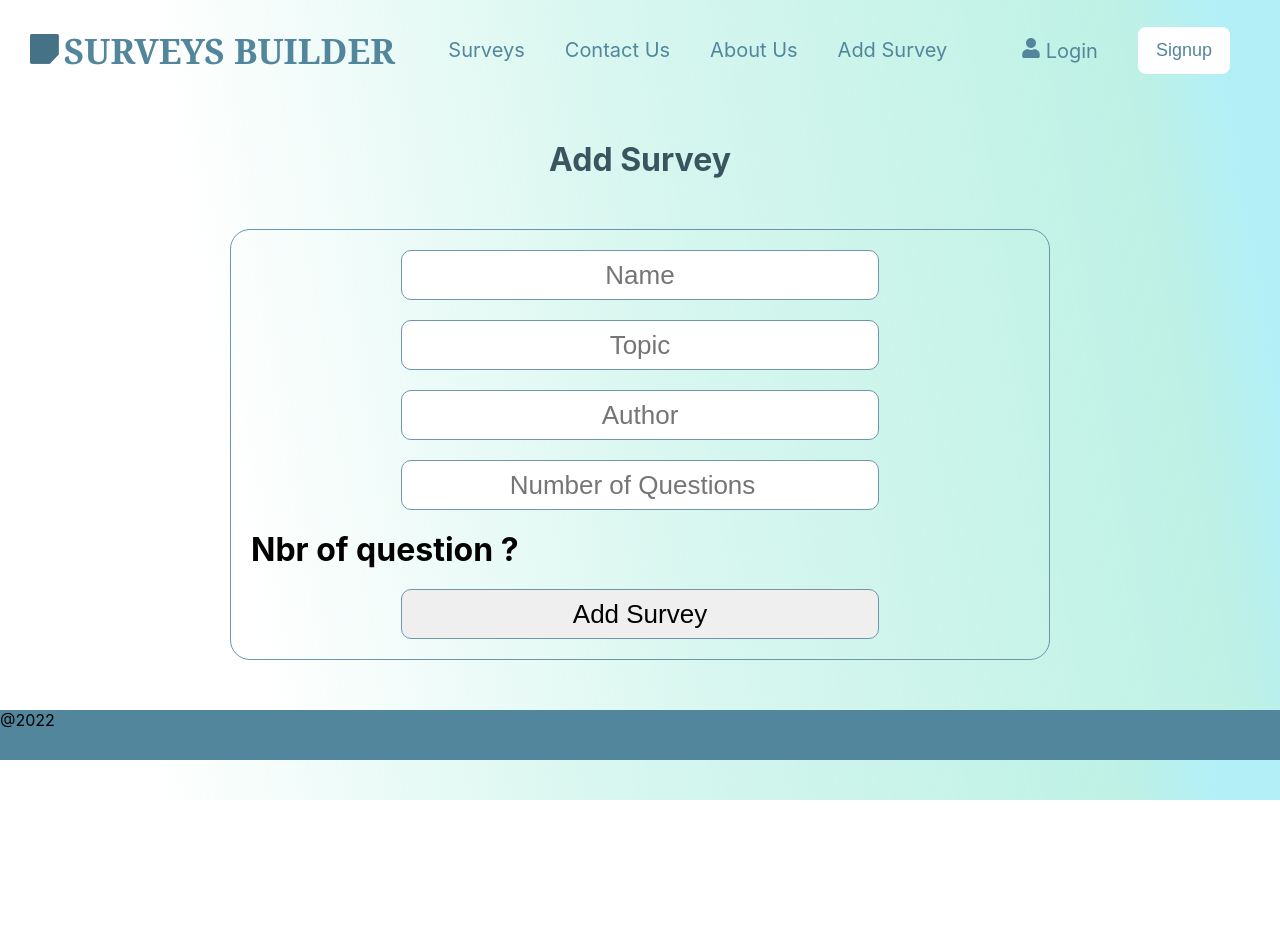
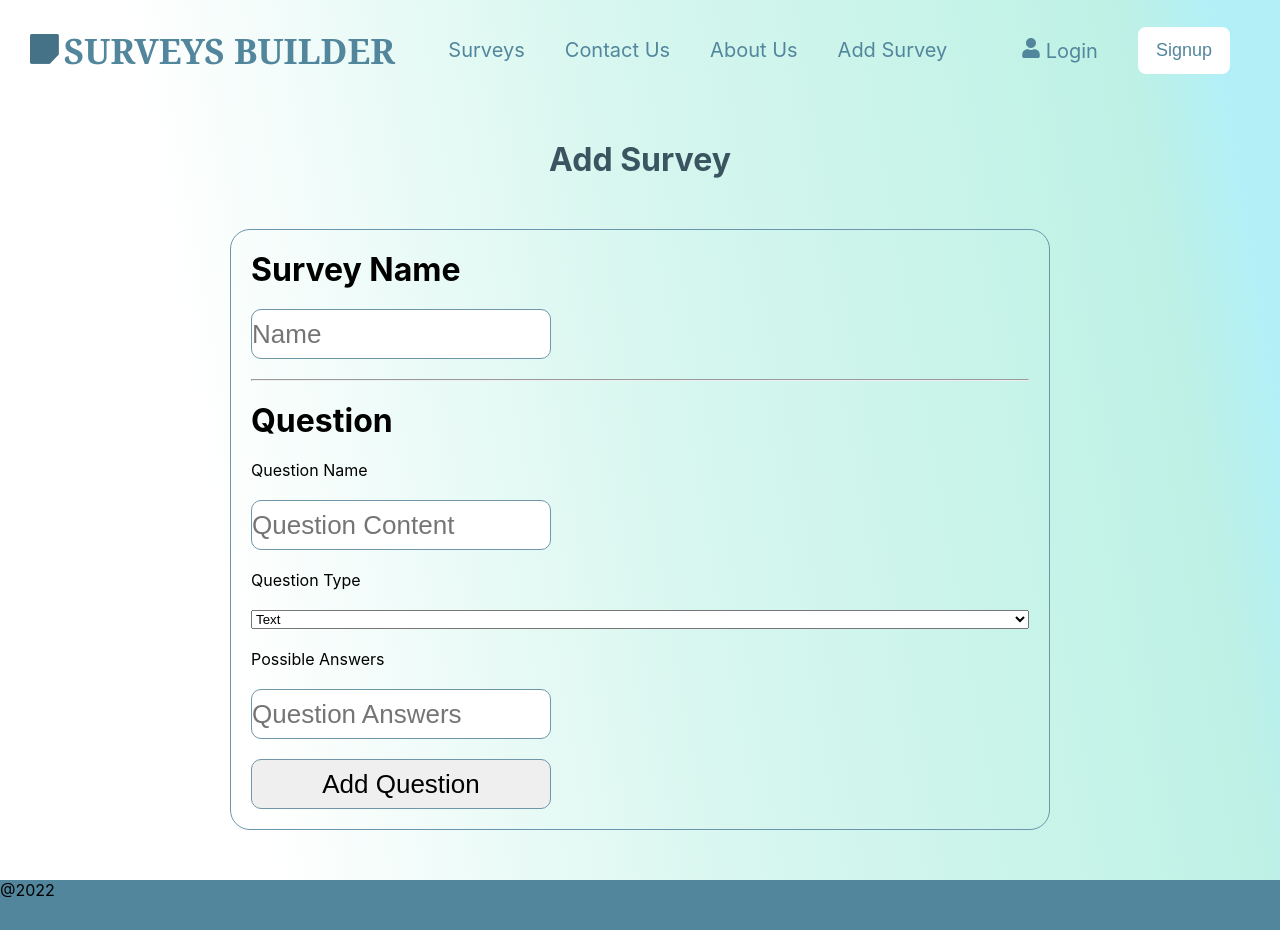
Before and after one commit to jad-amine/Surveys-Builder_React_Laravel_mySQL, a React (Create React App) app in the folder react.js/: page /addSurvey in a window 1280 px wide. Before the commit the page ends 800 px from the top, so only its background shows below. Built offline with nearby package versions, Linux system fonts and the light colour scheme.

Commit message:
Changed Add Survey Logic

```diff
--- a/react.js/src/App.css
+++ b/react.js/src/App.css
@@ -152,10 +152,11 @@
 
 .survey-form > input{
   height: 50px;
-  margin: 0px 150px;
+  width: 300px;
+  /* margin: 0px 150px; */
   border-radius: 10px;
   border: 1px solid #6f96a9;
-  text-align: center;
+  /* text-align: center; */
   font-size: 26px;
 }
 
@@ -164,10 +165,6 @@
   color: #6f96a9;
 }
 
-/* Add Question */
-.add-question{
-
-}
 
 /* Footer */
 .footer {
--- a/react.js/src/components/AddSurvey.js
+++ b/react.js/src/components/AddSurvey.js
@@ -1,30 +1,31 @@
 import { useState } from "react";
-import Question from "./Question";
+// import Question from "./Question";
 
 const AddSurvey = () => {
+  const [added, setAdded] = useState("");
   const [name, setName] = useState("");
-  const [topic, setTopic] = useState("");
-  const [author, setAuthor] = useState("");
-  const [length, setLength] = useState("");
+  const [questionContent, setQuestionContent] = useState("");
+  const [questionType, setQuestionType] = useState("text");
+  const [questionPossibleAnswers, setQuestionPossibleAnswers] = useState("");
 
-  let counter = 1;
-  let array = [];
-  array.length = length;
-  array.fill(1);
-
-  const onSubmit = (e) => {
+  const handleSubmit = (e) => {
     e.preventDefault();
-    console.log(name, topic, author);
-    setName("");
-    setTopic("");
-    setAuthor("");
+    console.log(name, questionContent, questionType, questionPossibleAnswers);
+    setQuestionContent("");
+    setAdded(true);
+    setTimeout(() => {
+      setAdded(false)
+    }, 3000);
+    setQuestionType("");
+    setQuestionPossibleAnswers("");
   };
 
   return (
     <div className="survey-page">
       <h1>Add Survey</h1>
-      <form className="survey-form" onSubmit={onSubmit}>
+      <form className="survey-form" onSubmit={handleSubmit}>
         {/* <label>Survey Name:</label> */}
+        <h1>Survey Name</h1>
         <input
           type="text"
           placeholder={"Name"}
@@ -32,45 +33,42 @@ const AddSurvey = () => {
           onChange={(e) => setName(e.target.value)}
           value={name}
         />
-        {/* <label>Topic:</label> */}
+        <hr />
+        <h1>Question</h1>
+        Question Name
         <input
-          type="text"
+          type={"text"}
           required
-          placeholder={"Topic"}
-          onChange={(e) => setTopic(e.target.value)}
-          value={topic}
-        />
-        {/* <label>Author:</label> */}
-        <input
-          type="text"
-          required
-          placeholder={"Author"}
-          onChange={(e) => setAuthor(e.target.value)}
-          value={author}
-        />
-        <input
-          type="number"
-          placeholder="Number of Questions"
-          min={1}
-          required
-          value={length}
+          value={questionContent}
+          placeholder={"Question Content"}
           onChange={(e) => {
-            setLength(e.target.value);
+            setQuestionContent(e.target.value);
           }}
         />
-        <div className="question">
-          {length > 0 ? (
-            array.map(() => (
-              <>
-                <h2>Question {counter++}</h2>
-                <Question />
-              </>
-            ))
-          ) : (
-            <h1>Nbr of question ?</h1>
-          )}
-        </div>
-        <input type="submit" value={"Add Survey"} />
+        Question Type
+        {/* Question Type */}
+        <select
+          onChange={(e) => setQuestionType(e.target.value)}
+          value={questionType}
+          required
+        >
+          <option value="text">Text</option>
+          <option value="checkbox">Checkbox</option>
+          <option value="number">Number</option>
+          <option value="select">Drop-down</option>
+        </select>
+        Possible Answers
+        {/* Question Content */}
+        <input
+          type={"text"}
+          value={questionPossibleAnswers}
+          placeholder={"Question Answers"}
+          onChange={(e) => {
+            setQuestionPossibleAnswers(e.target.value);
+          }}
+        />
+        <input type="submit" value={"Add Question"} />
+        {added && <p>Question added</p>}
       </form>
     </div>
   );
--- a/react.js/src/components/Question.js
+++ b/react.js/src/components/Question.js
@@ -1,46 +1,56 @@
-import { useState } from "react";
+// import { useState } from "react";
 
-const Question = () => {
-  const [questionContent, setQuestionContent] = useState("");
-  const [questionType, setQuestionType] = useState("");
-  const [questionPossibleAnswers, setQuestionPossibleAnswers] = useState("");
+// const Question = ({questions, setQuestions}) => {
+//   // const [questionContent, setQuestionContent] = useState("");
+//   // const [questionType, setQuestionType] = useState("");
+//   // const [questionPossibleAnswers, setQuestionPossibleAnswers] = useState("");
 
-  return (
-    <div className="add-question">
-      {/* Question Content */}
-      <input
-        type={"text"}
-        required
-        value={questionContent}
-        placeholder={"Question Content"}
-        onChange={(e) => {
-          setQuestionContent(e.target.value);
-        }}
-      />
+//   // const handleSubmit = (e) => {
+//   //   e.preventDefault();
+//     // let question = [{questionContent: questionContent, questionType: questionType, questionPossibleAnswers:questionPossibleAnswers}];
+//     // setQuestions([...questions, question]);
+//   //   console.log('hi')
+//   // }
 
-      {/* Question Type */}
-      <select
-        onChange={(e) => setQuestionType(e.target.value)}
-        value={questionType}
-        required
-      >
-        <option value="text">Text</option>
-        <option value="checkbox">Checkbox</option>
-        <option value="number">Number</option>
-        <option value="select">Drop-down</option>
-      </select>
+//   return (
+//     <div className="add-question">
+//       {/* Question Content */}
+//       {/* <form onSubmit={handleSubmit}> */}
+//       <input
+//         type={"text"}
+//         required
+//         value={questionContent}
+//         placeholder={"Question Content"}
+//         onChange={(e) => {
+//           setQuestionContent(e.target.value);
+//         }}
+//       />
 
-      {/* Question Content */}
-      <input
-        type={"text"}
-        value={questionPossibleAnswers}
-        placeholder={"Question Answers"}
-        onChange={(e) => {
-          setQuestionPossibleAnswers(e.target.value);
-        }}
-      />
-    </div>
-  );
-};
+//       {/* Question Type */}
+//       <select
+//         onChange={(e) => setQuestionType(e.target.value)}
+//         value={questionType}
+//         required
+//       >
+//         <option value="text">Text</option>
+//         <option value="checkbox">Checkbox</option>
+//         <option value="number">Number</option>
+//         <option value="select">Drop-down</option>
+//       </select>
 
-export default Question;
+//       {/* Question Content */}
+//       <input
+//         type={"text"}
+//         value={questionPossibleAnswers}
+//         placeholder={"Question Answers"}
+//         onChange={(e) => {
+//           setQuestionPossibleAnswers(e.target.value);
+//         }}
+//       />
+//       {/* <input type="submit" value={"Save"}/>
+//       </form> */}
+//     </div>
+//   );
+// };
+
+// export default Question;
```
